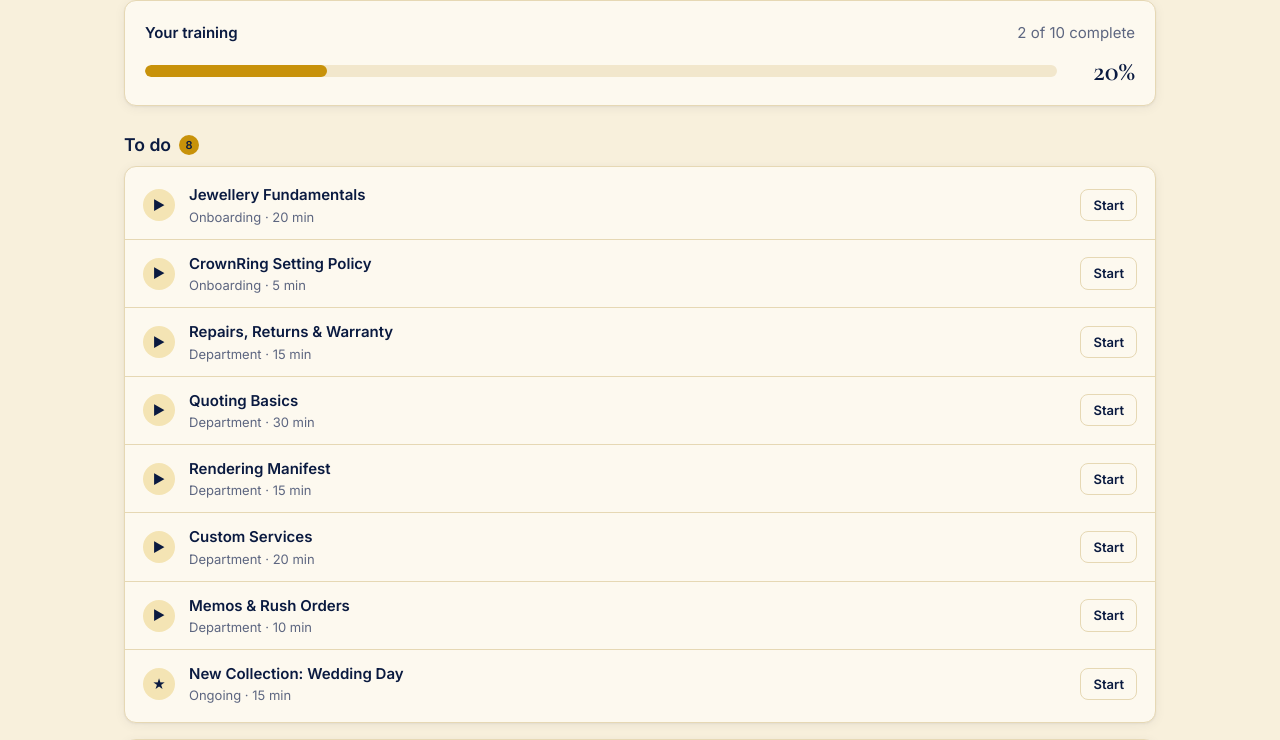
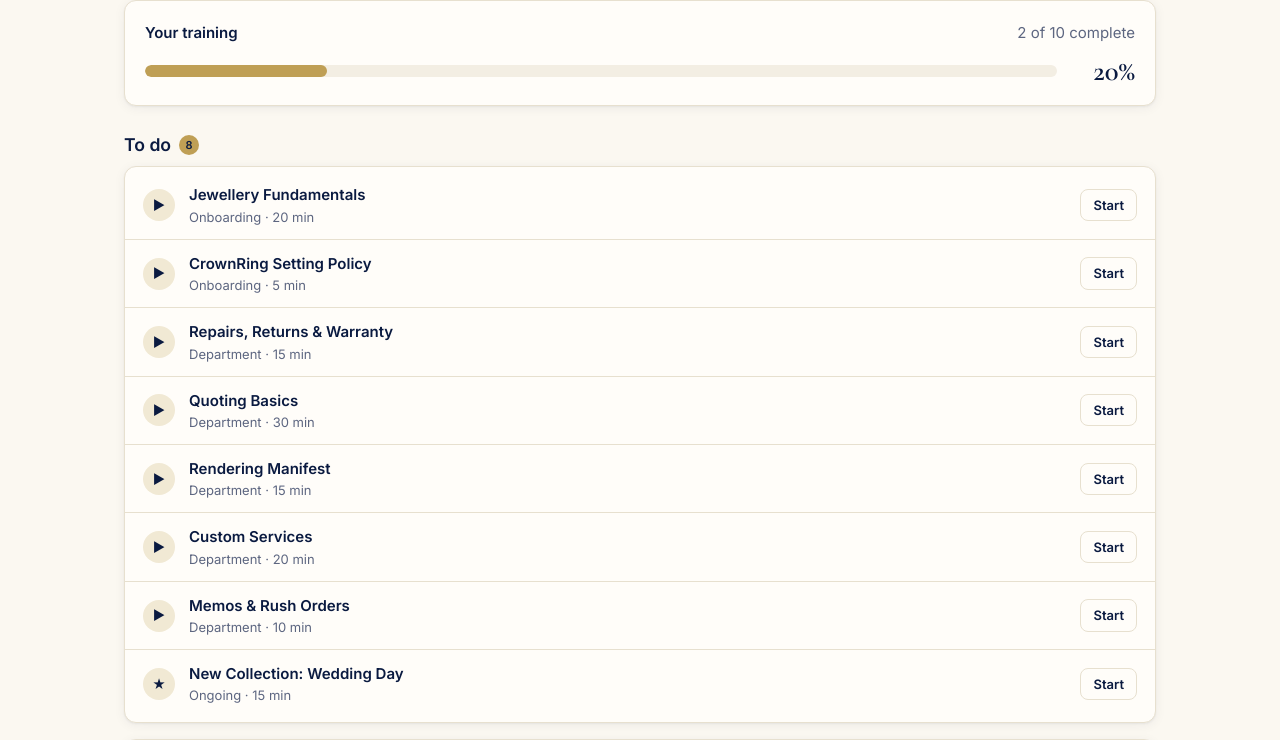
Before and after one commit to minkaliebenberg/KnowledgeCenter, a plain HTML site: page index.html in a window 1280 px wide. Shown: the part 180-920 px from the top of the page. Drawn offline with nearby package versions, Linux system fonts and the light colour scheme.

Commit message:
Lighter cream background and muted gold accent
Co-Authored-By: Claude Opus 5.5 <noreply@anthropic.com>
Claude-Session: https://claude.ai/code/session_01FrMNokeGHCqAJrb88RdjJQ

```diff
--- a/index.html
+++ b/index.html
@@ -11,13 +11,13 @@
   <style>
 /* CrownRing Knowledge Center — prototype styles.
    Colour tokens on :root so the developer can map them to the internal site's theme. */
-/* Palette: "Navy and Gold" — Deep Navy #0A1A40, Navy #1A3070, Warm Gold #C8920A, Pale Gold #E8C870, Cream #F8F0DC */
+/* Palette: "Navy and Gold" — Deep Navy #0A1A40, Navy #1A3070, Pale Gold #E8C870; muted gold #BF9F55 and a lighter cream #FBF8F1 */
 :root {
-  --bg: #f8f0dc; --surface: #fdf9ef; --surface-2: #f2e7cc; --text: #0a1a40; --muted: #5d6680; --border: #e6d8b4;
-  --accent: #c8920a; --accent-hover: #b4830a; --on-accent: #0a1a40; --accent-strong: #1a3070; --accent-soft: #f4e4b4;
+  --bg: #fbf8f1; --surface: #fffdf9; --surface-2: #f3eee3; --text: #0a1a40; --muted: #5d6680; --border: #e7e0cf;
+  --accent: #bf9f55; --accent-hover: #ae8f48; --on-accent: #0a1a40; --accent-strong: #1a3070; --accent-soft: #f1e9d4;
   --mark: #e8c870; --navy: #0a1a40; --slate: #1a3070; --cream: #f8f0dc;
   --header-bg: #0a1a40; --header-text: #f8f0dc; --header-muted: #b3b9cc; --header-hover: rgba(248,240,220,.08); --demo-bg: #1a3070;
-  --ok: #4e7a5e; --ok-soft: #e4ebd9; --warn: #9a6a1e; --warn-soft: #f4e6c8; --info: #1a3070; --info-soft: #e3e7f1;
+  --ok: #4e7a5e; --ok-soft: #e6ece0; --warn: #8f6a2c; --warn-soft: #f3ead6; --info: #1a3070; --info-soft: #e3e7f1;
   --danger: #9a4a48; --danger-soft: #f3dfd6;
   --radius: 12px; --shadow: 0 1px 2px rgba(10,26,64,.05), 0 2px 12px rgba(10,26,64,.06);
   --font: 'Inter', system-ui, -apple-system, 'Segoe UI', sans-serif; --serif: 'Cormorant Garamond', Georgia, serif;
--- a/src/css/styles.css
+++ b/src/css/styles.css
@@ -1,12 +1,12 @@
 /* CrownRing Knowledge Center — prototype styles.
    Colour tokens on :root so the developer can map them to the internal site's theme. */
-/* Palette: "Navy and Gold" — Deep Navy #0A1A40, Navy #1A3070, Warm Gold #C8920A, Pale Gold #E8C870, Cream #F8F0DC */
+/* Palette: "Navy and Gold" — Deep Navy #0A1A40, Navy #1A3070, Pale Gold #E8C870; muted gold #BF9F55 and a lighter cream #FBF8F1 */
 :root {
-  --bg: #f8f0dc; --surface: #fdf9ef; --surface-2: #f2e7cc; --text: #0a1a40; --muted: #5d6680; --border: #e6d8b4;
-  --accent: #c8920a; --accent-hover: #b4830a; --on-accent: #0a1a40; --accent-strong: #1a3070; --accent-soft: #f4e4b4;
+  --bg: #fbf8f1; --surface: #fffdf9; --surface-2: #f3eee3; --text: #0a1a40; --muted: #5d6680; --border: #e7e0cf;
+  --accent: #bf9f55; --accent-hover: #ae8f48; --on-accent: #0a1a40; --accent-strong: #1a3070; --accent-soft: #f1e9d4;
   --mark: #e8c870; --navy: #0a1a40; --slate: #1a3070; --cream: #f8f0dc;
   --header-bg: #0a1a40; --header-text: #f8f0dc; --header-muted: #b3b9cc; --header-hover: rgba(248,240,220,.08); --demo-bg: #1a3070;
-  --ok: #4e7a5e; --ok-soft: #e4ebd9; --warn: #9a6a1e; --warn-soft: #f4e6c8; --info: #1a3070; --info-soft: #e3e7f1;
+  --ok: #4e7a5e; --ok-soft: #e6ece0; --warn: #8f6a2c; --warn-soft: #f3ead6; --info: #1a3070; --info-soft: #e3e7f1;
   --danger: #9a4a48; --danger-soft: #f3dfd6;
   --radius: 12px; --shadow: 0 1px 2px rgba(10,26,64,.05), 0 2px 12px rgba(10,26,64,.06);
   --font: 'Inter', system-ui, -apple-system, 'Segoe UI', sans-serif; --serif: 'Cormorant Garamond', Georgia, serif;
```
